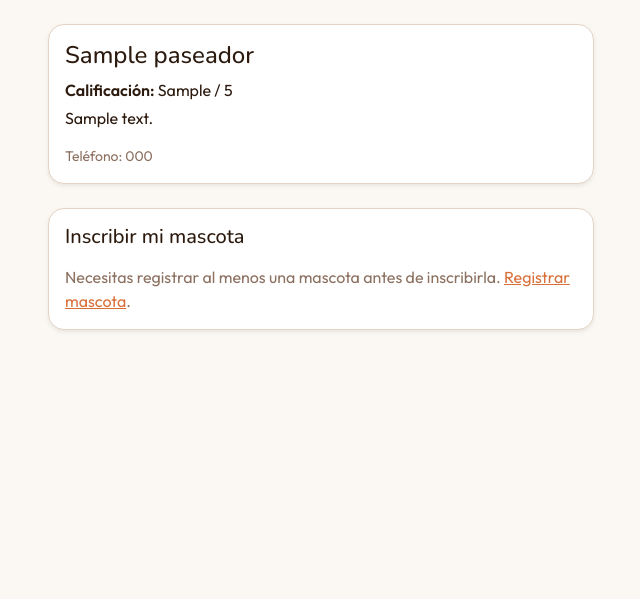
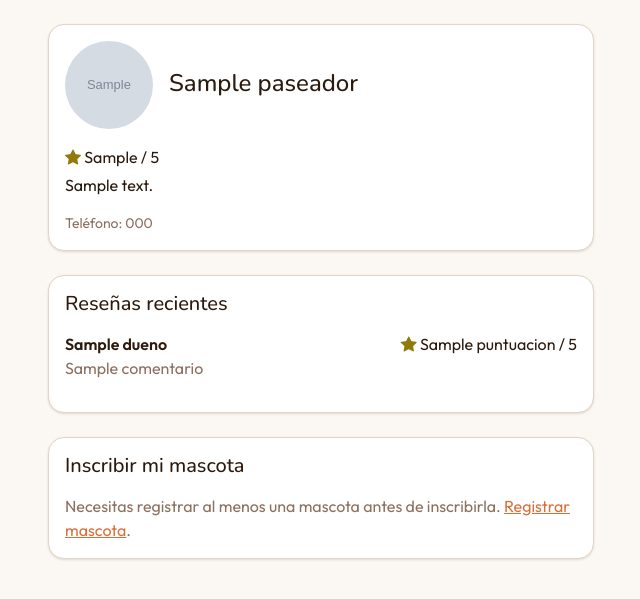
Before and after one commit to SlenSan/pg2, a Django app: template paseos/templates/paseos/detalle_paseador.html in a window 1280 px wide. Shown: the part 56-655 px from the top of the page, without its empty margins (319-959 px from the left). Run offline with Django 5.2, Linux system fonts and the light colour scheme; tables that the repository leaves empty hold one stand-in row (values such as "Sample post"); the template is opened without the code that fills it: values that come from a table or form of the project are taken from there, most other values are stand-ins (such as "Sample title", 1, 10 or a date in 2020); grey boxes marked "Sample" are stand-in pictures.

Commit message:
Rediseño de paseadores disponibles (listado + perfil) segun Figma (RF5-RF6)
Esta pantalla ya heredaba el tema (.card/.btn-primary reskineados
globalmente), asi que fue un ajuste puntual, no una reestructuracion:

- Listado: foto de perfil circular o placeholder ".persona-avatar-vacio"
  (nueva clase, hermana circular de ".mascota-avatar-vacio") cuando el
  paseador no tiene foto, icono de estrella junto a la calificacion,
  boton de ancho completo. El badge "Verificado" y el mensaje de lista
  vacia ya existian y se dejaron igual.
- Perfil individual: mismo avatar/placeholder en tamaño mayor, y una
  seccion nueva "Reseñas recientes" con hasta 5 calificaciones con
  comentario (se descartan las de solo estrellas), mas recientes
  primero, mostrando el nombre del dueño que califico.
- calificaciones.repository.listar_por_paseador(): nueva consulta simple
  de una sola coleccion (find + sort), sin joins complejos.
- El formulario de "inscribir mascota" no cambio de logica, solo el
  wrapper visual (se quito un shadow-sm redundante).

Probado end-to-end con un script de requests.Session(): registro de
dueño/paseador, mascota, disponibilidad, listado con placeholder,
detalle sin reseñas, inscripcion (redirige a mis-paseos), inicio/fin de
paseo, calificacion con comentario, nueva disponibilidad publicada, y
confirmacion de que esa reseña aparece en el detalle del segundo paseo.
Tambien se probo un segundo paseador CON foto de perfil (subida via
/cuentas/paseador/perfil/) para confirmar que el listado muestra la
foto real en vez del placeholder. Datos de prueba (usuarios, mascota,
paseos, calificacion) y la imagen de Cloudinary se eliminaron despues.

Co-Authored-By: Claude Sonnet 5 <noreply@anthropic.com>

```diff
--- a/calificaciones/repository.py
+++ b/calificaciones/repository.py
@@ -14,6 +14,12 @@ def obtener_por_paseo(id_paseo):
     except (InvalidId, TypeError):
         return None
     return get_db().calificaciones.find_one({'id_paseo': oid})
+
+
+def listar_por_paseador(id_paseador):
+    """Todas las calificaciones que ha recibido un paseador, mas recientes primero."""
+    oid = id_paseador if isinstance(id_paseador, ObjectId) else ObjectId(id_paseador)
+    return list(get_db().calificaciones.find({'id_paseador': oid}).sort('fecha', -1))
 
 
 def listar_por_paseos(ids_paseo):
--- a/core/static/css/canigo-theme.css
+++ b/core/static/css/canigo-theme.css
@@ -568,6 +568,20 @@ a:hover {
   flex-shrink: 0;
 }
 
+/* Igual que mascota-avatar-vacio pero circular, para fotos de perfil de
+   personas (paseador). El tamaño se fija inline en cada uso porque varia
+   segun el contexto (tarjeta de listado vs. perfil completo). */
+.persona-avatar-vacio {
+  border-radius: 50%;
+  background-color: var(--color-secondary);
+  color: var(--color-secondary-foreground);
+  display: inline-flex;
+  align-items: center;
+  justify-content: center;
+  font-weight: 700;
+  flex-shrink: 0;
+}
+
 .badge-en-paseo {
   background-color: var(--color-accent) !important;
   color: var(--color-accent-foreground);
--- a/paseos/templates/paseos/detalle_paseador.html
+++ b/paseos/templates/paseos/detalle_paseador.html
@@ -2,17 +2,38 @@
 
 {% block title %}{{ paseador.nombre }} — Canigo{% endblock %}
 
+{% block extra_head %}
+<link
+  rel="stylesheet"
+  href="https://cdn.jsdelivr.net/npm/bootstrap-icons@1.11.3/font/bootstrap-icons.min.css"
+>
+{% endblock %}
+
 {% block content %}
 <div class="row justify-content-center">
   <div class="col-12 col-md-6">
-    <div class="card shadow-sm mb-4">
+    <div class="card mb-4">
       <div class="card-body">
-        <h1 class="h4">
-          {{ paseador.nombre }}
-          {% if paseador.verificado %}<span class="badge bg-success">Verificado</span>{% endif %}
-        </h1>
+        <div class="d-flex align-items-center gap-3 mb-3">
+          {% if paseador.foto_perfil %}
+          <img
+            src="{{ paseador.foto_perfil }}"
+            alt="{{ paseador.nombre }}"
+            class="rounded-circle"
+            style="width: 88px; height: 88px; object-fit: cover;"
+          >
+          {% else %}
+          <span class="persona-avatar-vacio" style="width: 88px; height: 88px; font-size: 2rem;">
+            {{ paseador.nombre|default:"?"|slice:":1" }}
+          </span>
+          {% endif %}
+          <div>
+            <h1 class="h4 mb-1">{{ paseador.nombre }}</h1>
+            {% if paseador.verificado %}<span class="badge bg-success">Verificado</span>{% endif %}
+          </div>
+        </div>
         <p class="mb-1">
-          <strong>Calificación:</strong>
+          <i class="bi bi-star-fill" style="color: var(--color-quick-yellow-fg);"></i>
           {% if paseador.calificacion_promedio %}{{ paseador.calificacion_promedio }} / 5{% else %}Sin calificaciones aún{% endif %}
         </p>
         {% if paseador.descripcion %}<p>{{ paseador.descripcion }}</p>{% endif %}
@@ -20,7 +41,27 @@
       </div>
     </div>
 
-    <div class="card shadow-sm">
+    {% if resenas %}
+    <div class="card mb-4">
+      <div class="card-body">
+        <h2 class="h5 mb-3">Reseñas recientes</h2>
+        {% for resena in resenas %}
+        <div class="mb-3 {% if not forloop.last %}pb-3 border-bottom{% endif %}">
+          <div class="d-flex justify-content-between align-items-center">
+            <strong>{{ resena.dueno.nombre|default:"Dueño" }}</strong>
+            <span>
+              <i class="bi bi-star-fill" style="color: var(--color-quick-yellow-fg);"></i>
+              {{ resena.calificacion.puntuacion }} / 5
+            </span>
+          </div>
+          <p class="text-muted mb-0">{{ resena.calificacion.comentario }}</p>
+        </div>
+        {% endfor %}
+      </div>
+    </div>
+    {% endif %}
+
+    <div class="card">
       <div class="card-body">
         <h2 class="h5 mb-3">Inscribir mi mascota</h2>
         {% if form.fields.id_mascota.choices %}
```
Also changed, not shown: paseos/templates/paseos/lista_disponibles.html (+27 -6 lines), paseos/views_web.py (+12 -0 lines).
